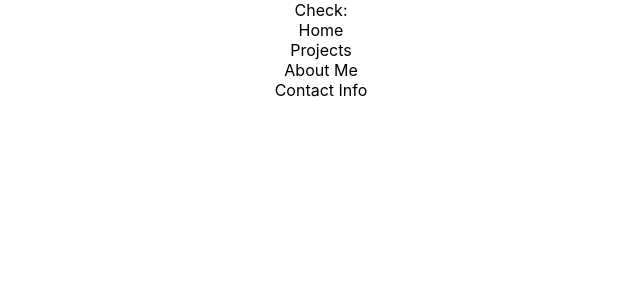
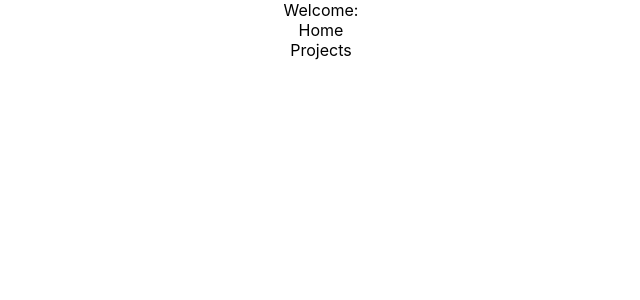
Before and after one commit to JoeliRosas20/joelirosas20.github.io, a React (Create React App) app: page / in a window 1280 px wide. Shown: the top 300 px of the page, without its empty margins (319-959 px from the left). Built offline with nearby package versions, Linux system fonts and the light colour scheme.

Commit message:
Adding the react-router-dom code to the site

```diff
--- a/src/App.js
+++ b/src/App.js
@@ -21,7 +21,7 @@ function App() {
         </a>
       </header>
       <Site/>*/}
-      Check:
+      Welcome:
       <Site/>
     </div>
   );
--- a/src/Site.js
+++ b/src/Site.js
@@ -3,15 +3,14 @@ import AboutMe from './components/AboutMe';
 import ContactInfo from './components/ContactInfo';
 import HomePage from './components/HomePage';
 import MyProjects from './components/MyProjects';
+import {BrowserRouter as Router, Route, Switch, Link, Redirect} from 'react-router-dom'
 
 function Site() {
     return (
-        <div>
-            <HomePage/>
-            <MyProjects/>
-            <AboutMe/>
-            <ContactInfo/>
-        </div>
+        <Router>
+            <Route path="/" component = {HomePage}/>
+            <Route path="/" component = {MyProjects}/>
+        </Router>
     )
 }
 
```
